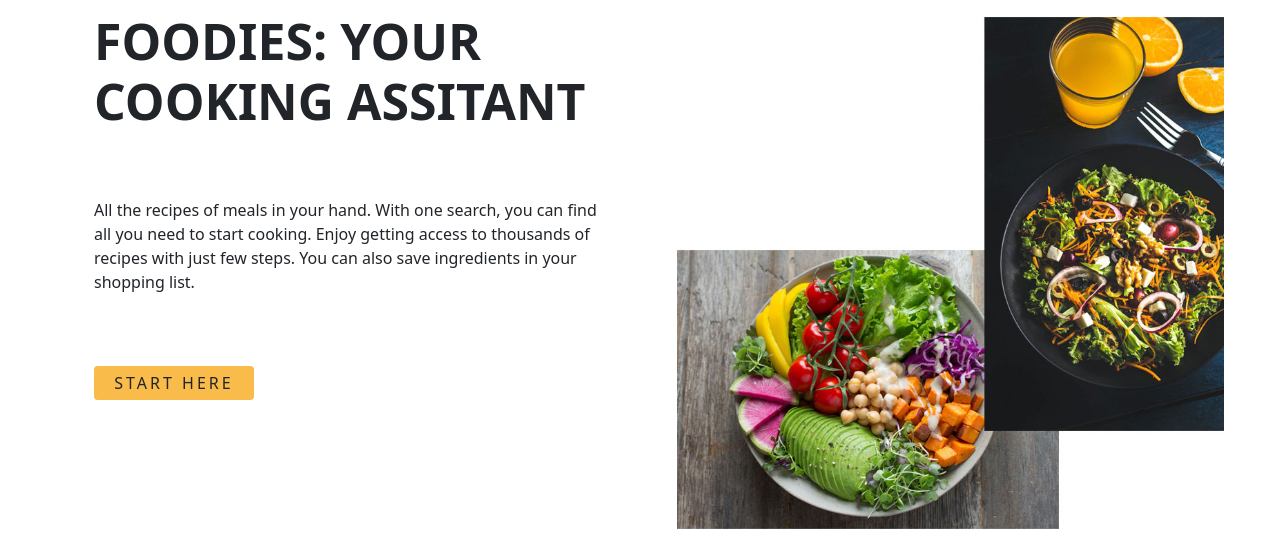
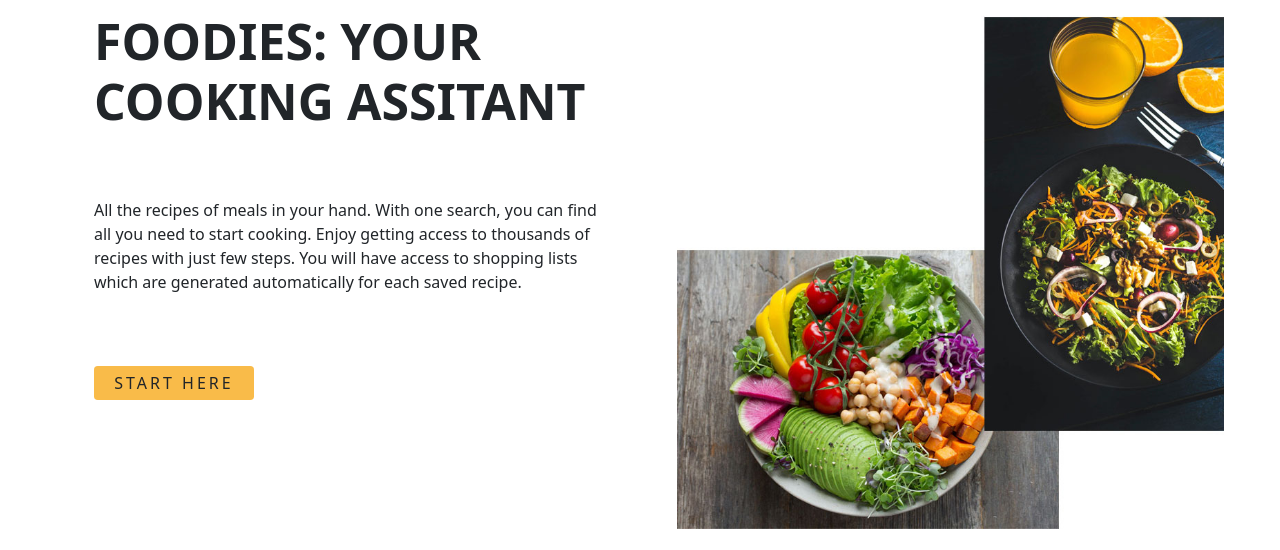
Before and after one commit to Shahabr99/Foodies, a Flask app: page / in a window 1280 px wide. Shown: the part 145-695 px from the top of the page. Run offline with Flask 3, Linux system fonts and the light colour scheme; parts of the project's set-up code (start-up, migrations or seed data) failed here and were passed over.

Commit message:
finalization

```diff
--- a/app.py
+++ b/app.py
@@ -176,42 +176,42 @@ def add_recipe(recipe_id):
         flash("Unauthorized access", "danger")
         return redirect('/')
 
-    try:
-        recipe = get_recipe_info(recipe_id)
+
+    recipe = get_recipe_info(recipe_id)
 
 
-        # adding the new recipe to data base
-        if recipe not in g.user.recipes:
-            new_recipe = Recipe(id=recipe_id, image=recipe['image'], title=recipe['title'], summary=recipe['summary'], instructions=recipe['instructions'])
-            db.session.add(new_recipe)
-            db.session.commit()
+    if any(recipe.id == recipe_id for recipe in g.user.recipes):
+        flash("Recipe is already in the list", "warning")
+        return redirect(f'/recipe/{recipe_id}')
 
 
-            # Updating recipes of the current user
-            user_recipe = User_Recipe(user_id=g.user.id, recipe_id=new_recipe.id)
-            db.session.add(user_recipe)
-            db.session.commit()
+    # adding the new recipe to data base
+    new_recipe = Recipe(id=recipe_id, image=recipe['image'], title=recipe['title'], summary=recipe['summary'], instructions=recipe['instructions'])
+    db.session.add(new_recipe)
+    db.session.commit()
+
+    # Updating recipes of the current user
+    user_recipe = User_Recipe(user_id=g.user.id, recipe_id=new_recipe.id)
+    db.session.add(user_recipe)
+    db.session.commit()
 
 
-            # Updating the ingredients and shopping items of the current recipe in database
-            for item in recipe['extendedIngredients']:
-                ingredient = Ingredient(name=item["original"], recipe_id=new_recipe.id)
-                db.session.add(ingredient)
-                db.session.commit()
-                item = Item(id=item['id'], name=item["name"])
-                db.session.add(item)
-                db.session.commit()
-                recipe_item = Recipe_Item(recipe_id = new_recipe.id, item_id=item.id )
-                db.session.add(recipe_item)
-                db.session.commit()
+    # Updating the ingredients and shopping items of the current recipe in database
+    for ingredient_data in recipe['extendedIngredients']:
+        ingredient = Ingredient(name=ingredient_data["original"], recipe_id=new_recipe.id)
+        db.session.add(ingredient)
+        db.session.commit()
+        item = Item(id=ingredient_data['id'], name=ingredient_data["name"])
+        db.session.add(item)
+        db.session.commit()
+        recipe_item = Recipe_Item(recipe_id = new_recipe.id, item_id=item.id )
+        db.session.add(recipe_item)
+        db.session.commit()
 
 
-            return redirect(f'/user/{g.user.id}/collection')
+    return redirect(f'/user/{g.user.id}/collection')
 
 
-    except IntegrityError as e:
-        flash("Recipe is already in the list", "warning")
-        return redirect(f'/recipe/{recipe_id}')
 
 
 @app.route('/user/<int:user_id>/collection')
--- a/templates/collection.html
+++ b/templates/collection.html
@@ -3,7 +3,7 @@ endblock %} {% block content %}
 <nav class="navbar">
   <ul>
     <li>
-      <a href=""
+      <a href="/"
         ><img
           class="logo"
           src="/static/images/Foodies-logos_transparent.png"
--- a/templates/home.html
+++ b/templates/home.html
@@ -3,7 +3,7 @@
   <nav class="navbar">
     <ul>
       <li>
-        <a href=""
+        <a href="/"
           ><img
             class="logo"
             src="/static/images/Foodies-logos_transparent.png"
@@ -33,8 +33,8 @@
       <p class="lead">
         All the recipes of meals in your hand. With one search, you can find all
         you need to start cooking. Enjoy getting access to thousands of recipes
-        with just few steps. You can also save ingredients in your shopping
-        list.
+        with just few steps. You will have access to shopping lists which are
+        generated automatically for each saved recipe.
       </p>
       <a href="/signup" class="btn start-btn">Start here</a>
     </div>
--- a/templates/recipe.html
+++ b/templates/recipe.html
@@ -3,7 +3,7 @@ block content %}
 <nav class="navbar">
   <ul>
     <li>
-      <a href=""
+      <a href="/"
         ><img
           class="logo"
           src="/static/images/Foodies-logos_transparent.png"
--- a/templates/shoppinglist.html
+++ b/templates/shoppinglist.html
@@ -22,7 +22,7 @@
     <nav class="navbar">
       <ul>
         <li>
-          <a href=""
+          <a href="/"
             ><img
               class="logo"
               src="/static/images/Foodies-logos_transparent.png"
--- a/templates/user.html
+++ b/templates/user.html
@@ -27,7 +27,7 @@
     <nav class="navbar">
       <ul>
         <li>
-          <a href=""
+          <a href="/"
             ><img
               class="logo"
               src="/static/images/Foodies-logos_transparent.png"
```
